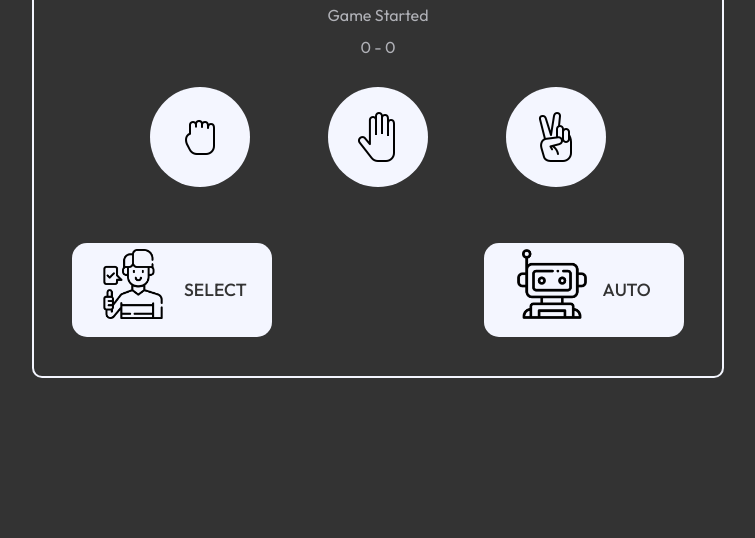
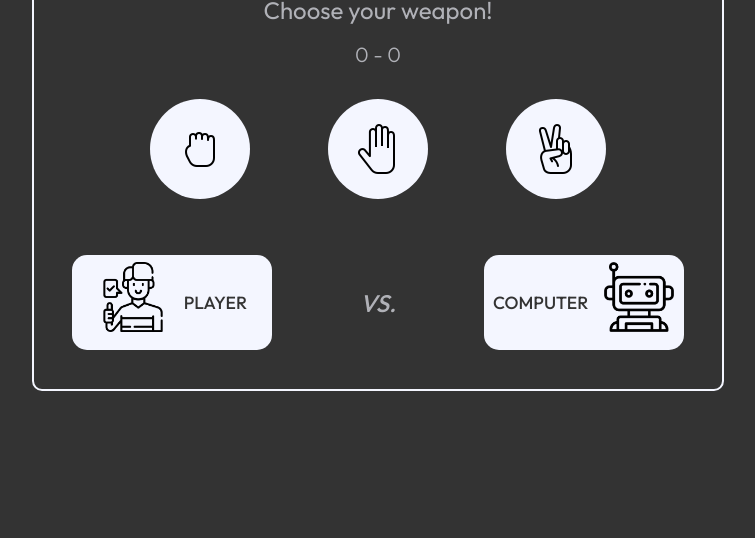
Before and after one commit to jonexist/Rock-Paper-Scissor-JS-Game, a plain HTML site: page index.html in a window 1280 px wide. Shown: the part 262-800 px from the top of the page, without its empty margins (262-1017 px from the left). Drawn offline with Linux system fonts and the light colour scheme.

Commit message:
Refactor game UI and add play again button

```diff
--- a/index.html
+++ b/index.html
@@ -10,36 +10,37 @@
 
   <main class="game-container">
     <h1 class="game-title">Rock, Paper, Scissors Game</h1>
-    <section id="result" class="game-result"></section>
     <section class="score-container">
-      <div id="round-winner">Game Started</div>
-      <div id="both-score">0 - 0</div>
+      <div id="winner" class="winner-text"></div>
+      <div id="score" class="score-text"></div>
     </section>
     <section class="game-options">
-      <div id="rock" class="game-choice">
-        <img src="/asset/img/Rock.png" alt="rock">
-      </div>
-      <div id="paper" class="game-choice">
-        <img src="/asset/img/Paper.png" alt="paper">
-      </div>
-      <div id="scissors" class="game-choice">
-        <img src="/asset/img/Scissor.png" alt="scissors">
-      </div>
+      <button class="game-choice" gameAttribute="rock">
+        <img src="/asset/img/Rock.png" alt="rock-icon">
+      </button>
+      <button class="game-choice" gameAttribute="paper">
+        <img src="/asset/img/Paper.png" alt="paper-icon">
+      </button>
+      <button class="game-choice" gameAttribute="scissors">
+        <img src="/asset/img/Scissor.png" alt="scissor-icon">
+      </button>
     </section>
     <section class="selection-container">
       <div class="selection">
         <figure>
           <img src="/asset/img/Human.png" alt="Player">
         </figure>
-        <p id="player-selection">Select</p>
+        <p id="player-selection"></p>
       </div>
+      <div class="versus-text">Vs.</div>
       <div class="selection">
         <figure>
           <img src="/asset/img/Robot.png" alt="Robot">
         </figure>
-        <p id="computer-selection">Auto</p>
+        <p id="computer-selection"></p>
       </div>
     </section>
+    <button id="replay" class="play-again-btn hidden">Play again</button>
   </main>
 
   <script defer src="/asset/js/main.js"></script>
```
